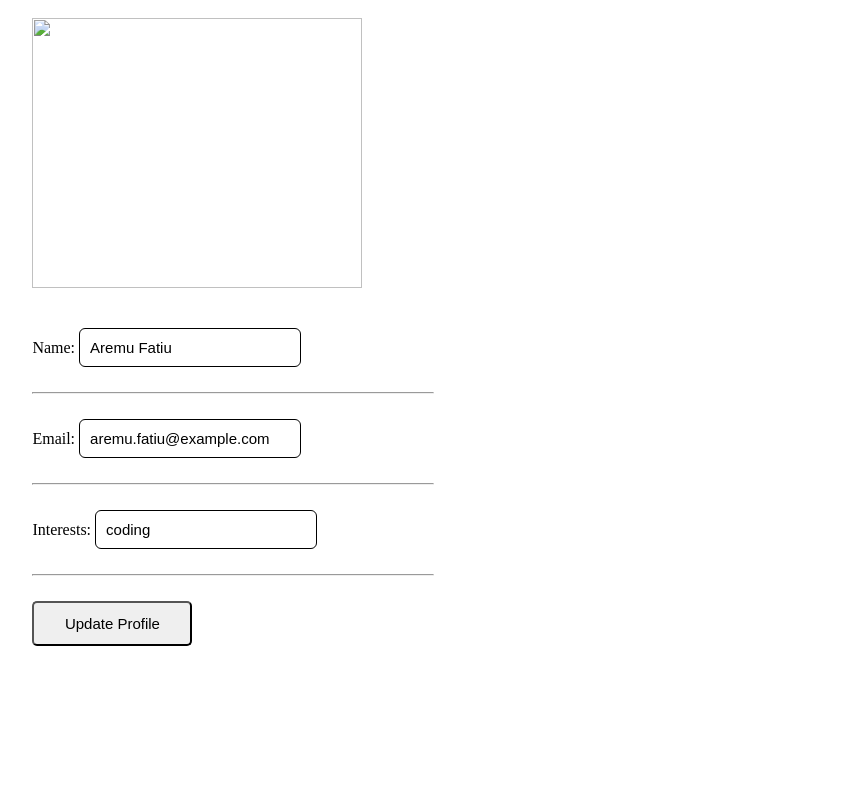
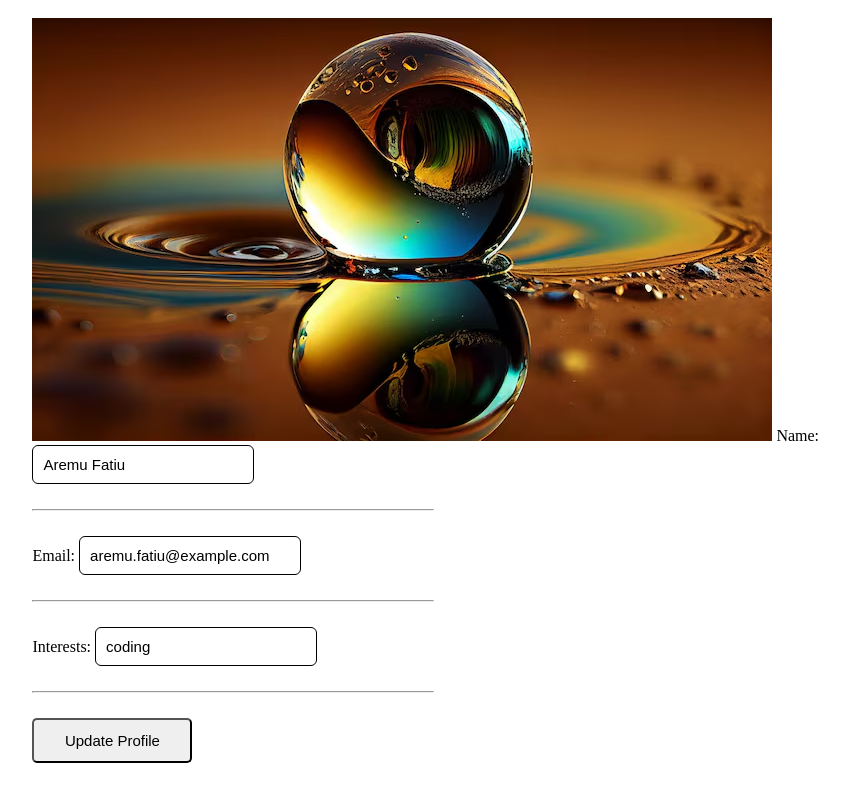
Before and after one commit to aremufatiu258/dynamic-user-profile, a website: page index.html in a window 1280 px wide. Both pictures are taken after a click on the button "Edit Profile". Shown: the part 80-882 px from the top of the page, without its empty margins (102-951 px from the left). Before the commit the page ends 800 px from the top, so only its background shows below. Drawn offline with nearby package versions, Linux system fonts and the light colour scheme.

Commit message:
Refactor index.html structure and update image source

```diff
--- a/index.html
+++ b/index.html
@@ -1,20 +1,15 @@
 <!DOCTYPE html>
 <html>
-   <!-- node_modules/validator/validator.min.js -->
    <head>
       <title>Teamable</title>
       <link rel="stylesheet" href="style.css">
-      <script src="app.js"></script>
       <meta charset="utf-8" />
-      <script src="https://unpkg.com/validator@latest/validator.min.js"></script>
-      <!-- <link rel="stylesheet" href="node_modules/Datepicker.js/dist/css/datepicker.material.css">
-      <script src="node_modules/Datepicker.js/dist/datepicker.js"></script> -->
    </head>
 
    <body>
       <div id="display-view">
          <h1>User profile</h1>
-         <img id="profile-img" src="../images/ball.jpeg">
+         <img class="profile-img" src="ball.jpeg">
 
          <span>Name: </span>
          <b id="name">Aremu Fatiu</b>
@@ -33,7 +28,7 @@
 
       <div id="edit-view">
          <h1>User profile</h1>
-         <img id="profile-img" src="../images/ball.jpeg">
+         <img class="profile-img" src="ball.jpeg">
 
          <span>Name: </span>
          <input id="ipt-name" type="text" placeholder="Aremu Fatiu"/>
@@ -47,11 +42,10 @@
          <input id="ipt-interests" type="text" placeholder="coding"/>
          <hr />
 
-         <!-- <span>Birthday date: </span>
-         <input type="text" id="birthday">
-         <hr /> -->
+         <button onclick="handleUpdateProfile()">Update Profile</button>
+      </div>
 
-         <button class="update-btn" onclick="handleUpdateProfile()">Update Profile</button>
-      </div>
+      <script src="https://unpkg.com/validator@latest/validator.min.js"></script>
+      <script src="app.js"></script>
    </body>
 </html>
```
